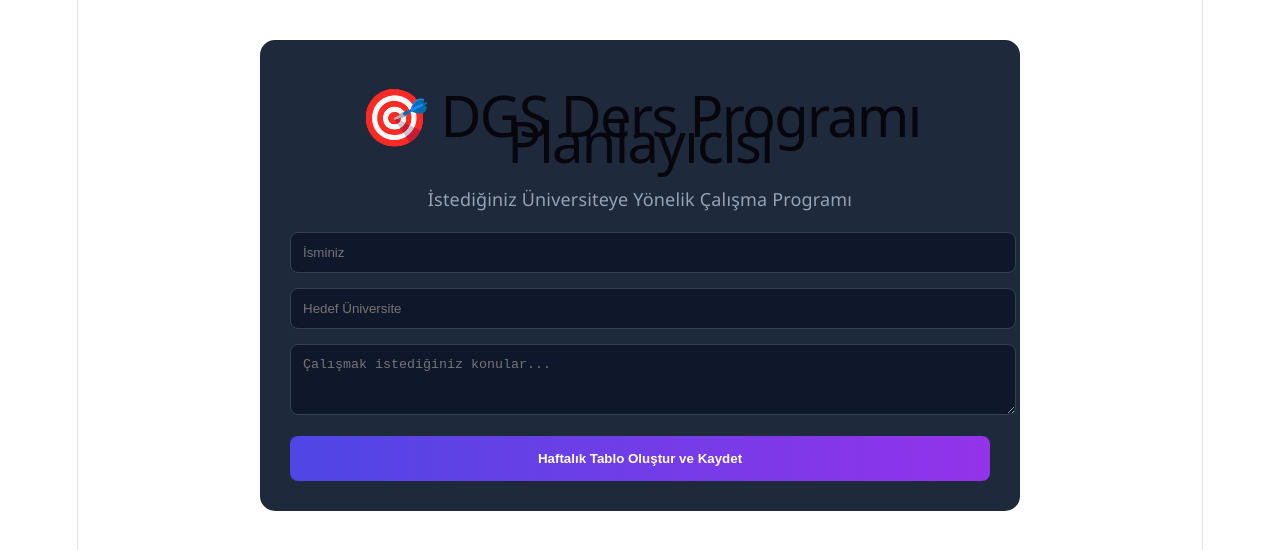
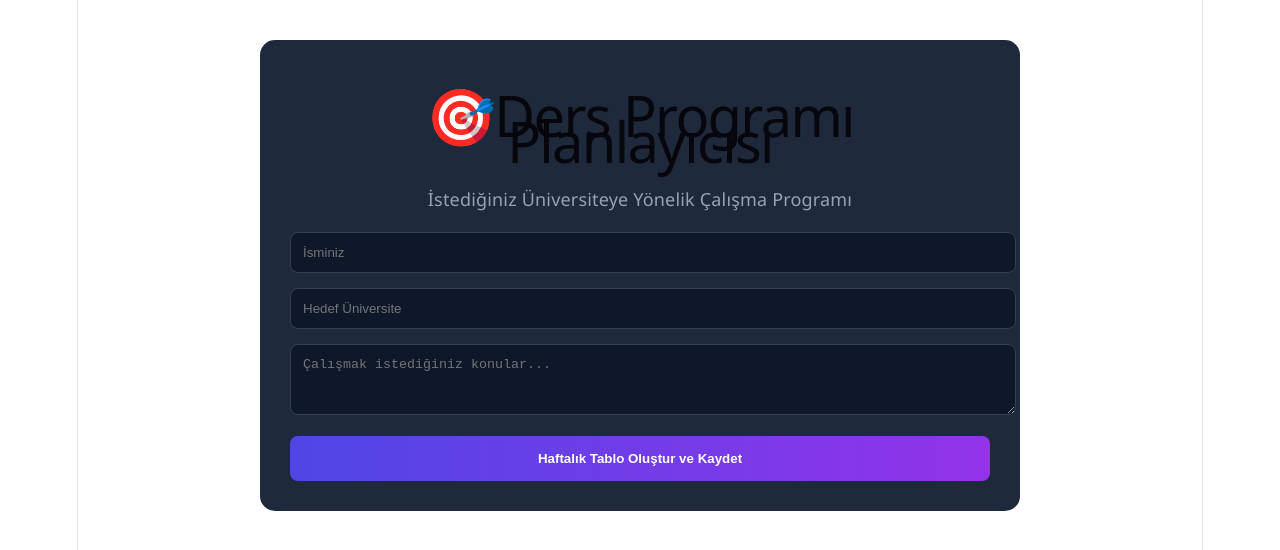
Before and after one commit to selinozluk/dgs-study-planner, a React (Vite) app: page / in a window 1280 px wide. Shown: the top 550 px of the page. Built offline with nearby package versions, Linux system fonts and the light colour scheme.

Commit message:
Fix: Added CSS import for Vercel deployment

```diff
--- a/src/App.tsx
+++ b/src/App.tsx
@@ -21,7 +21,7 @@ function App() {
 
   return (
     <div className="container">
-      <h1 style={{textAlign: 'center'}}>🎯 DGS Ders Programı Planlayıcısı</h1>
+      <h1 style={{textAlign: 'center'}}>🎯Ders Programı Planlayıcısı</h1>
       <p style={{textAlign: 'center', color: '#94a3b8', marginBottom: '20px'}}>İstediğiniz Üniversiteye Yönelik Çalışma Programı</p>
 
       <div className="input-group">
```
